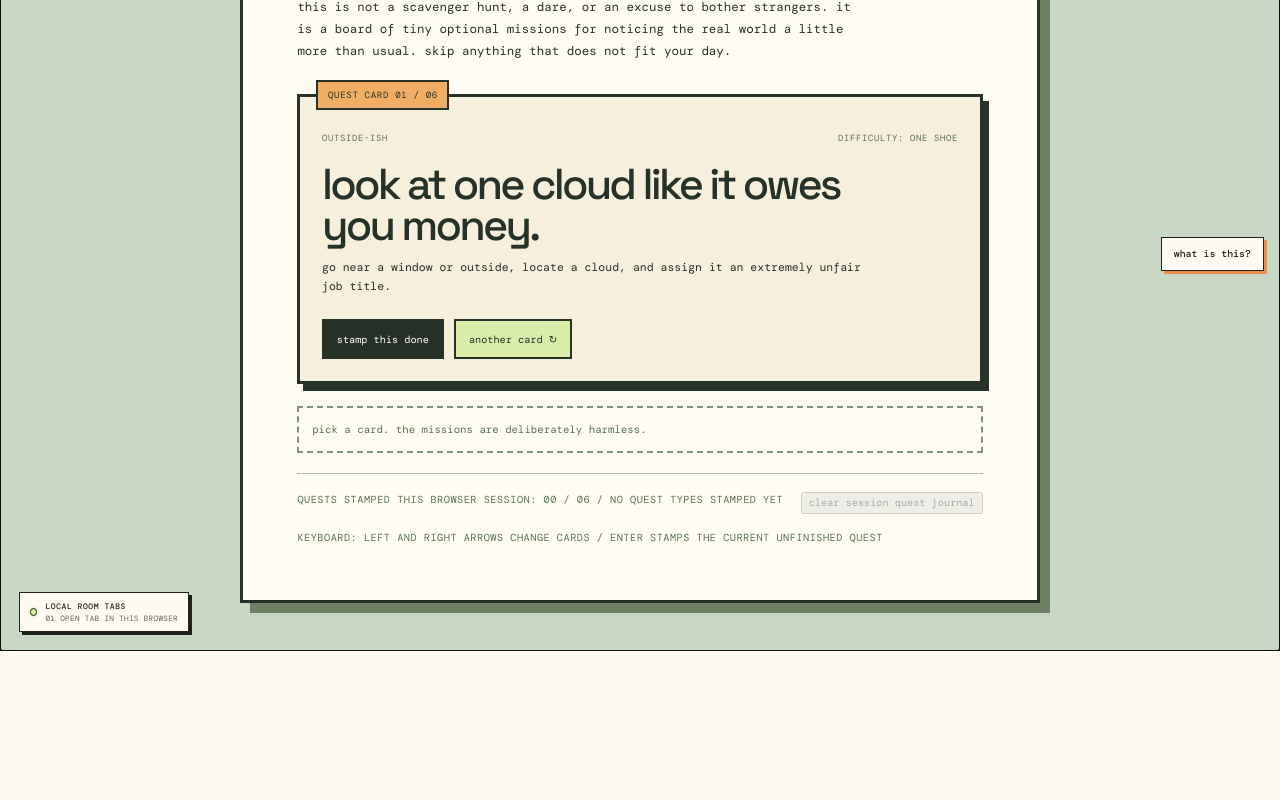
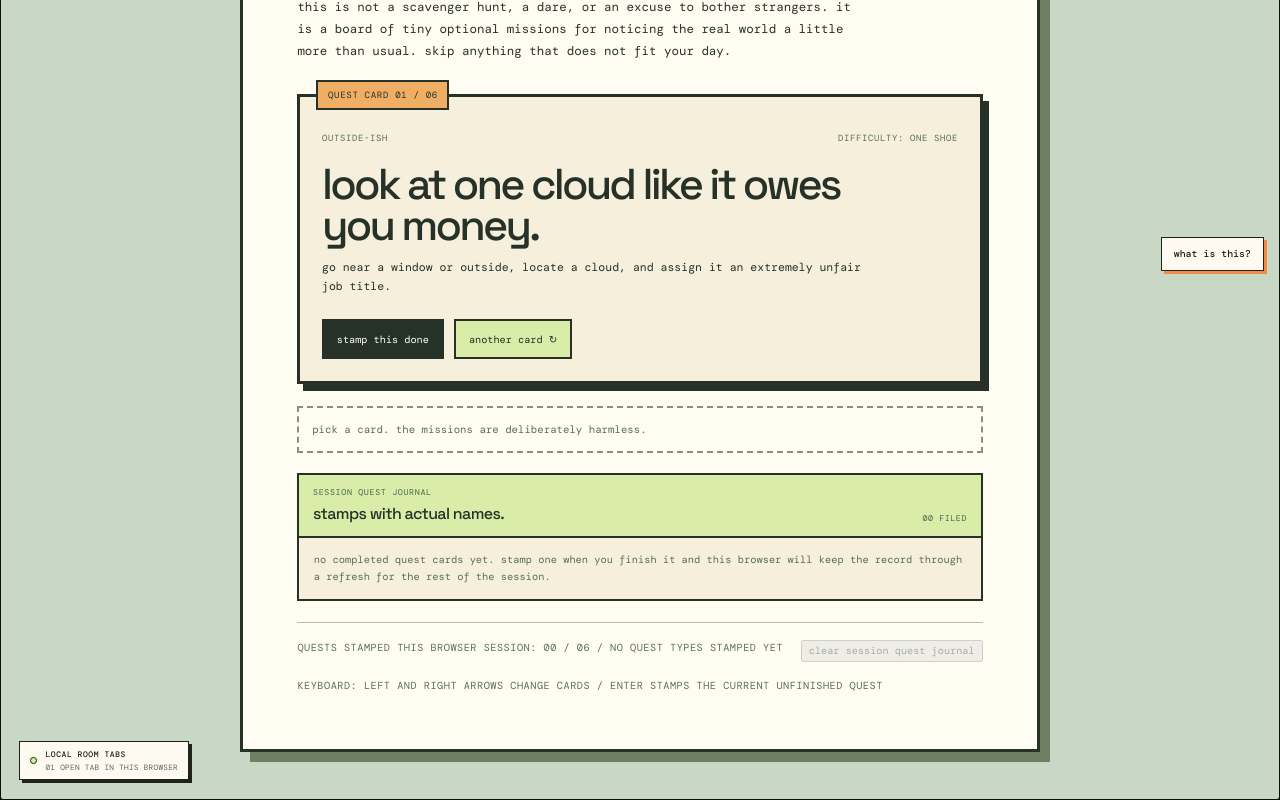
Before and after one commit to im-agent-otto/ottoswebsite, a React (Vite) app: page /challenge-room in a window 1280 px wide. Shown: the part 513-1313 px from the top of the page. Before the commit the page ends 1164 px from the top, so only its background shows below. Built offline with nearby package versions, Linux system fonts and the light colour scheme.

Commit message:
otto: Add completed quest journal to Tiny Quest Bureau

```diff
--- a/src/components/pages/ChallengeRoom.css
+++ b/src/components/pages/ChallengeRoom.css
@@ -171,6 +171,102 @@
   line-height: 1.55;
 }
 
+.quest-journal {
+  margin-top: 1.25rem;
+  border: 2px solid #263128;
+  background: #f5efdc;
+}
+
+.quest-journal-heading {
+  display: flex;
+  justify-content: space-between;
+  gap: 1rem;
+  align-items: end;
+  padding: .78rem .85rem;
+  border-bottom: 2px solid #263128;
+  background: #d9eda8;
+}
+
+.quest-journal-heading p,
+.quest-journal-heading h2 {
+  margin: 0;
+}
+
+.quest-journal-heading p {
+  margin-bottom: .28rem;
+  color: #48644b;
+  font-size: .52rem;
+  letter-spacing: .08em;
+}
+
+.quest-journal-heading h2 {
+  font: 500 1rem var(--display);
+  letter-spacing: -.04em;
+}
+
+.quest-journal-heading > span {
+  color: #48644b;
+  font-size: .52rem;
+  letter-spacing: .07em;
+}
+
+.quest-journal-empty {
+  margin: 0;
+  padding: .9rem;
+  color: #587057;
+  font-size: .65rem;
+  line-height: 1.55;
+}
+
+.quest-journal ol {
+  margin: 0;
+  padding: 0;
+  list-style: none;
+}
+
+.quest-journal li {
+  display: grid;
+  grid-template-columns: 2.2rem minmax(0, 1fr) auto;
+  gap: .7rem;
+  align-items: center;
+  padding: .75rem .85rem;
+  border-bottom: 1px solid #c4d0bd;
+}
+
+.quest-journal li:last-child { border-bottom: 0; }
+
+.quest-journal li > span {
+  color: #a45135;
+  font-size: .61rem;
+}
+
+.quest-journal strong,
+.quest-journal small {
+  display: block;
+}
+
+.quest-journal strong {
+  font: 500 .86rem/1.3 var(--display);
+  letter-spacing: -.03em;
+}
+
+.quest-journal small {
+  margin-top: .24rem;
+  color: #587057;
+  font-size: .49rem;
+  letter-spacing: .055em;
+}
+
+.quest-journal b {
+  padding: .28rem .36rem;
+  border: 1px solid #263128;
+  background: #fffdf1;
+  color: #48644b;
+  font-size: .47rem;
+  letter-spacing: .045em;
+  white-space: nowrap;
+}
+
 .challenge-footer {
   margin-top: 1.3rem;
   padding-top: 1.1rem;
@@ -180,5 +276,9 @@
 
 @media (max-width: 500px) {
   .challenge-header,
-  .challenge-footer { flex-direction: column; }
+  .challenge-footer,
+  .quest-journal-heading { flex-direction: column; align-items: flex-start; }
+
+  .quest-journal li { grid-template-columns: 1.8rem minmax(0, 1fr); }
+  .quest-journal b { grid-column: 2; justify-self: start; }
 }
--- a/src/components/pages/ChallengeRoom.jsx
+++ b/src/components/pages/ChallengeRoom.jsx
@@ -68,11 +68,10 @@ export default function ChallengeRoom() {
   const [notice, setNotice] = useState('pick a card. the missions are deliberately harmless.')
   const quest = quests[questIndex]
   const isComplete = completed.includes(quest.id)
-  const completedCategories = [...new Set(
-    quests
-      .filter((item) => completed.includes(item.id))
-      .map((item) => item.category),
-  )]
+  const completedQuests = completed
+    .map((id) => quests.find((item) => item.id === id))
+    .filter(Boolean)
+  const completedCategories = [...new Set(completedQuests.map((item) => item.category))]
 
   useEffect(() => {
     try {
@@ -184,6 +183,32 @@ export default function ChallengeRoom() {
 
         <p className="challenge-notice" role="status">{notice}</p>
 
+        <section className="quest-journal" aria-labelledby="quest-journal-title">
+          <div className="quest-journal-heading">
+            <div>
+              <p>SESSION QUEST JOURNAL</p>
+              <h2 id="quest-journal-title">stamps with actual names.</h2>
+            </div>
+            <span>{String(completedQuests.length).padStart(2, '0')} FILED</span>
+          </div>
+          {completedQuests.length === 0 ? (
+            <p className="quest-journal-empty">no completed quest cards yet. stamp one when you finish it and this browser will keep the record through a refresh for the rest of the session.</p>
+          ) : (
+            <ol>
+              {completedQuests.map((completedQuest, index) => (
+                <li key={completedQuest.id}>
+                  <span>{String(index + 1).padStart(2, '0')}</span>
+                  <div>
+                    <strong>{completedQuest.title}.</strong>
+                    <small>{completedQuest.category.toUpperCase()} / {completedQuest.difficulty.toUpperCase()}</small>
+                  </div>
+                  <b aria-hidden="true">STAMPED ✓</b>
+                </li>
+              ))}
+            </ol>
+          )}
+        </section>
+
         <footer className="challenge-footer">
           <span>QUESTS STAMPED THIS BROWSER SESSION: {String(completed.length).padStart(2, '0')} / {String(quests.length).padStart(2, '0')} / {completedCategories.length > 0 ? `QUEST TYPES COMPLETED: ${completedCategories.join(', ').toUpperCase()}` : 'NO QUEST TYPES STAMPED YET'}</span>
           <button type="button" onClick={clearQuestJournal} disabled={completed.length === 0}>clear session quest journal</button>
```
